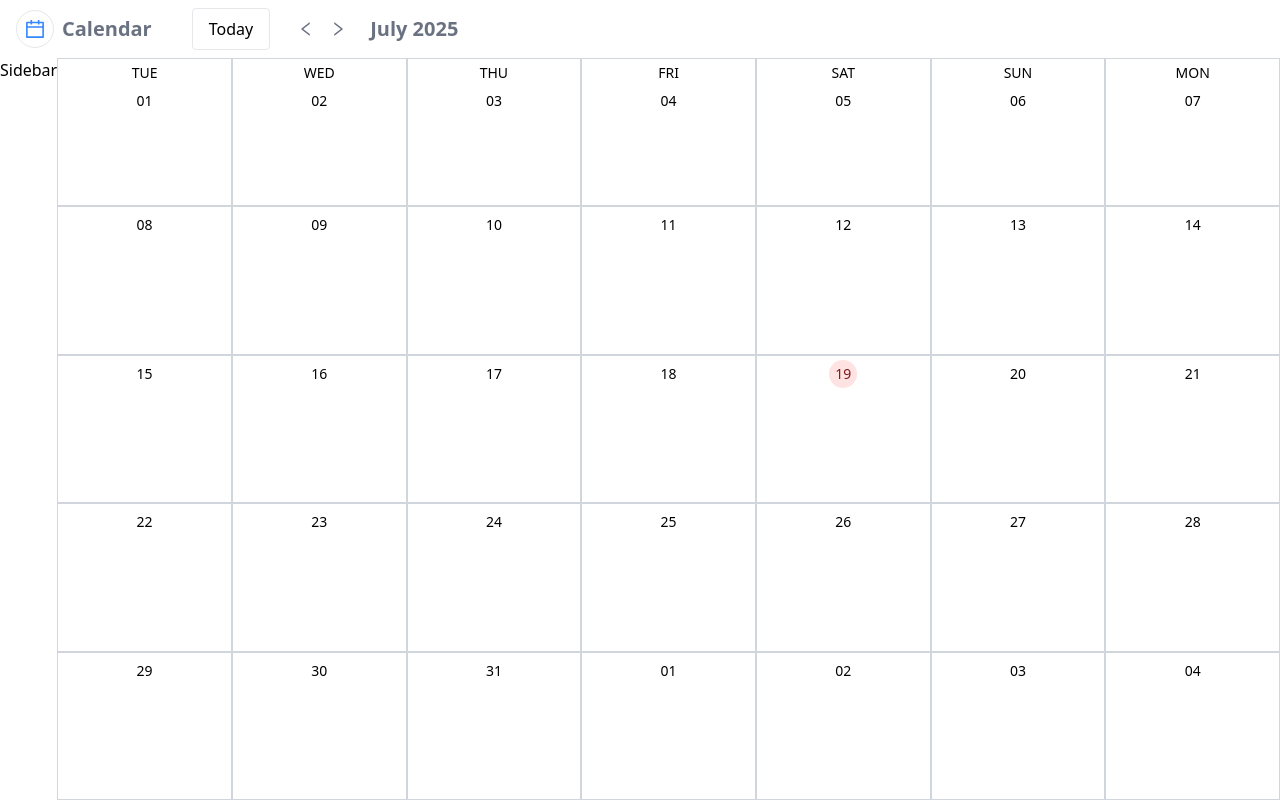
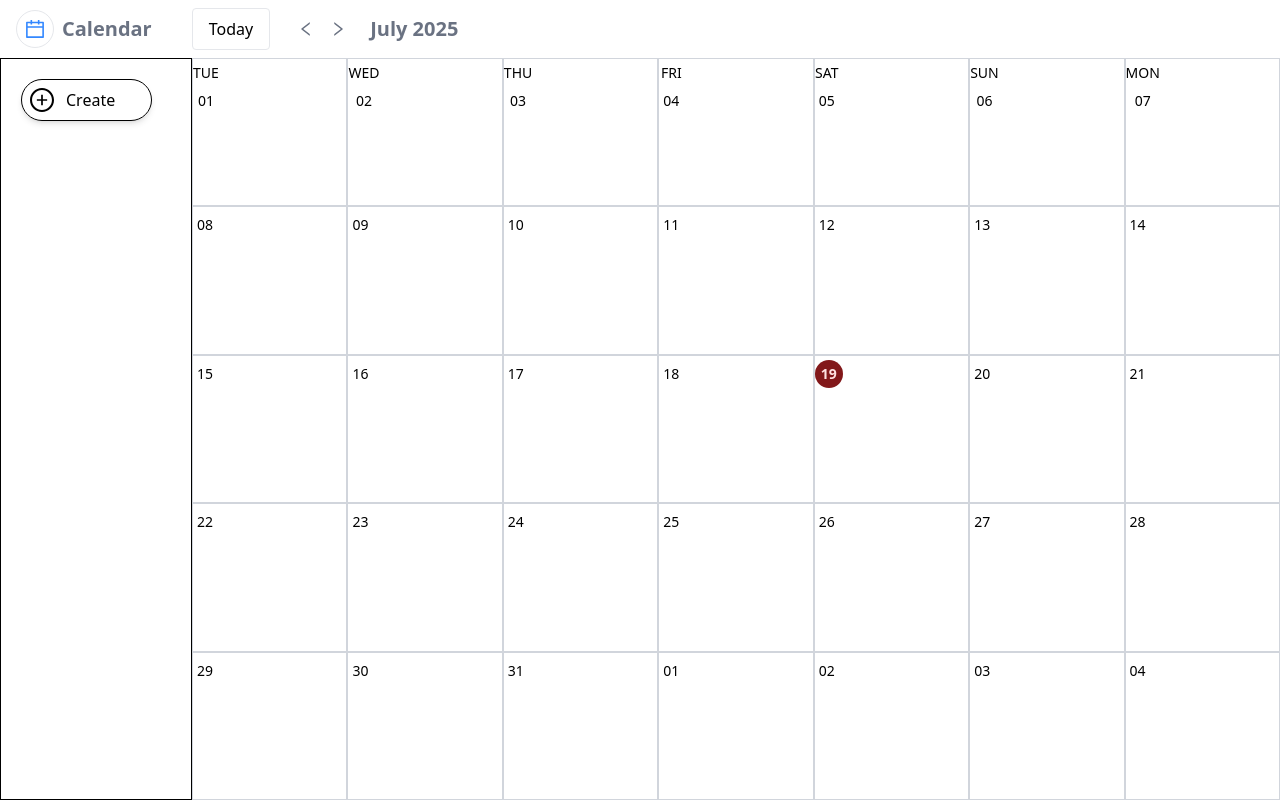
Before and after one commit to himanshu-mishra22/Event-Calendar, a React (Vite) app: page / in a window 1280 px wide. Built offline with nearby package versions, Linux system fonts and the light colour scheme.

Commit message:
eveent form created, context issue persist

```diff
--- a/src/App.jsx
+++ b/src/App.jsx
@@ -7,11 +7,12 @@ import CalendarHeader from './components/CalendarHeader'
 import Sidebar from './components/Sidebar'
 import Month from './components/Month'
 import Context from './context/Context'
+import EventForm from './components/EventForm'
 
 function App() {
   // console.table(getMonth(3))
   const [currMonth,setCurrMonth] = useState(getMonth());
-  const {monthIdx}= useContext(Context);
+  const {monthIdx,showEventForm}= useContext(Context);
 
   useEffect(()=>{
     // console.error(monthIdx);
@@ -20,6 +21,7 @@ function App() {
 
   return (
    <>
+   {showEventForm && <EventForm/>}
     <div className='h-screen flex flex-col'>
       <CalendarHeader/>
       <div className='flex flex-1'>
--- /dev/null
+++ b/src/components/CreateEvent.jsx
@@ -0,0 +1,17 @@
+import { PlusCircleOutlined } from '@ant-design/icons'
+import React, { useContext } from 'react'
+import Context from '../context/Context'
+
+const CreateEvent = () => {
+  const {setShowEventForm} = useContext(Context);
+  return (
+    <button
+    onClick={()=>setShowEventForm(true)}
+    className='border p-2 rounded-full flex items-center shadow-md hover:shadow-2xl'>
+        <PlusCircleOutlined style={{fontSize:"24px"}}/>
+        <span className='pl-3 pr-7'>Create</span>
+    </button>
+  )
+}
+
+export default CreateEvent
--- a/src/components/Day.jsx
+++ b/src/components/Day.jsx
@@ -1,21 +1,38 @@
 import dayjs from 'dayjs'
-import React from 'react'
+import React, { useContext } from 'react'
+import Context from '../context/Context.jsx'
 
-const Day = ({day,rowIdx}) => {
-    const currentDate = () => {
-        return day.format("DD-MM-YY") == dayjs().format("DD-MM-YY") ? 'bg-red-100 text-red-900 rounded-full w-7' : '';
+const Day = ({ day, rowIdx }) => {
+    const { daySelected, setDaySelected } = useContext(Context);
+    const getDayClass = () => {
+        const format = "DD-MM-YY";
+        const isSelected = daySelected && day.format(format) === daySelected.format(format);
+        const isToday = day.format(format) === dayjs().format(format);
+
+        if (isToday) {
+            return 'bg-red-900 text-red-100 rounded-full w-7 font-bold';
         }
+        if (isSelected) {
+            return 'bg-red-200 text-red-900 rounded-full w-7';
+        }
+        return '';
+    };
 
     return (
-    <div className='border border-gray-300 flex flex-col'>
+        <button
+            onClick={() => setDaySelected(day)}
+            className='border border-gray-300 flex flex-col'
+        >
             <header className='flex flex-col items-center'>
-            {rowIdx == 0 && (
+                {rowIdx === 0 && (
                     <p className='text-sm mt-1'>{day.format('ddd').toUpperCase()}</p>
                 )}
-            <p className={`text-sm p-1 my-1 text-center ${currentDate()}`}>{day.format('DD')}</p>
+                <p className={`text-sm p-1 my-1 text-center ${getDayClass()}`}>
+                    {day.format('DD')}
+                </p>
             </header>
-    </div>
+        </button>
     )
 }
 
-export default Day
+export default Day;
--- /dev/null
+++ b/src/components/EventForm.jsx
@@ -0,0 +1,61 @@
+import React, { useState, useContext } from 'react';
+import { ClockCircleOutlined, CloseCircleOutlined, DragOutlined } from '@ant-design/icons';
+import Context from '../context/Context.jsx';
+
+const EventForm = () => {
+    const [title, setTitle] = useState('');
+    const { setShowEventForm, daySelected } = useContext(Context);
+
+    const handleSubmit = (e) => {
+        e.preventDefault();
+        // Add your logic to save the event here
+        console.log({ title, day: daySelected.format("DD-MM-YYYY") });
+        setShowEventForm(false);
+    }
+
+    return (
+        <div className='h-screen w-full fixed top-0 left-0 flex justify-center items-center'>
+            <form onSubmit={handleSubmit} className='bg-white rounded-lg shadow-2xl w-full max-w-md'>
+                <header className='bg-red-100 px-4 py-2 flex justify-between items-center rounded-t-lg'>
+                    <span className='text-gray-500 cursor-grab'>
+                        <DragOutlined />
+                    </span>
+                    <button type="button" onClick={() => setShowEventForm(false)}>
+                        <span className='text-gray-500 hover:text-gray-800 focus:outline-none focus:ring-2 focus:ring-offset-2 focus:ring-red-500 rounded-full'>
+                            <CloseCircleOutlined />
+                        </span>
+                    </button>
+                </header>
+                <div className='p-5'>
+                    <div className='space-y-6'>
+                        <input
+                            type="text"
+                            name="title"
+                            placeholder='Add title'
+                            value={title}
+                            onChange={(e) => setTitle(e.target.value)}
+                            required
+                            className='pt-3 border-0 text-gray-700 text-xl font-semibold pb-2 w-full border-b-2 border-gray-200 focus:outline-none focus:ring-0 focus:border-red-500 transition-colors'
+                        />
+                        <div className='flex items-center gap-x-3'>
+                            <span className='text-gray-400'>
+                                <ClockCircleOutlined />
+                            </span>
+                            <p className='text-gray-700 font-medium'>{daySelected.format("dddd, MMMM DD")}</p>
+                        </div>
+                    </div>
+                </div>
+                <footer className='flex justify-end border-t p-3 mt-5'>
+                    <button
+                        type='submit'
+                        className='bg-red-400 hover:bg-red-600 px-6 py-2 rounded-md text-white font-semibold focus:outline-none focus:ring-2 focus:ring-offset-2 focus:ring-red-500 transition-colors'
+                    >
+                        Save
+                    </button>
+                </footer>
+            </form>
+        </div>
+    );
+}
+
+export default EventForm;
--- a/src/components/Sidebar.jsx
+++ b/src/components/Sidebar.jsx
@@ -1,8 +1,12 @@
 import React from 'react'
+import CreateEvent from './CreateEvent'
 
 const Sidebar = () => {
   return (
-    <div>Sidebar</div>
+    <aside className='border p-5 w-48'>
+      <CreateEvent/>
+
+    </aside>
   )
 }
 
--- a/src/context/Context.jsx
+++ b/src/context/Context.jsx
@@ -2,7 +2,11 @@ import React, { createContext } from 'react'
 
 const Context = createContext({
     monthIdx:0,
-    setMonthIdx: (idx)=>{}
+    setMonthIdx: (idx)=>{},
+    daySelected: null,
+    setDaySelected:(day)=>{},
+    showEventForm:false,
+    setShowEventForm : ()=> {}
 })
 
 export default Context
--- a/src/context/ContextWrapper.jsx
+++ b/src/context/ContextWrapper.jsx
@@ -4,8 +4,10 @@ import dayjs from 'dayjs'
 
 const ContextWrapper = ({children}) => {
     const  [monthIdx,setMonthIdx] = useState(dayjs().month())
+    const  [daySelected,setDaySelected] = useState(null)
+    const  [showEventForm,setShowEventForm] = useState(false)
   return (
-    <Context.Provider value={{monthIdx,setMonthIdx}}>
+    <Context.Provider value={{monthIdx,setMonthIdx,daySelected,setDaySelected,showEventForm,setShowEventForm}}>
         {children}
     </Context.Provider>
   )
```
Lines whose indentation alone changed are shown as unchanged.
